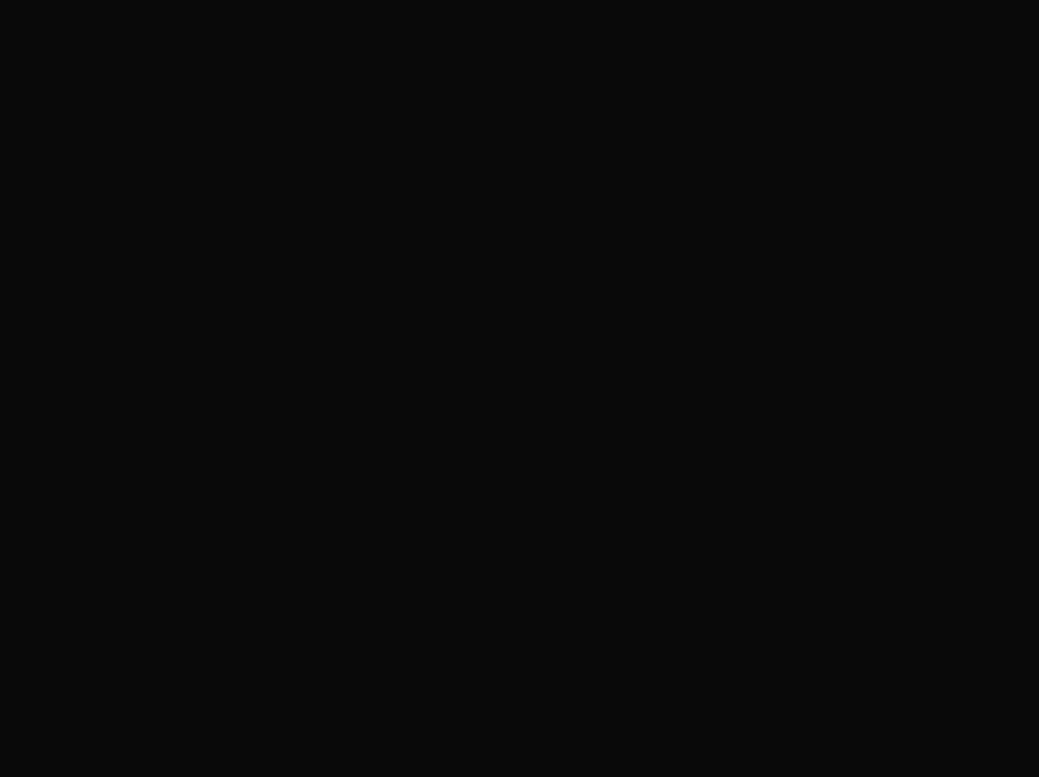
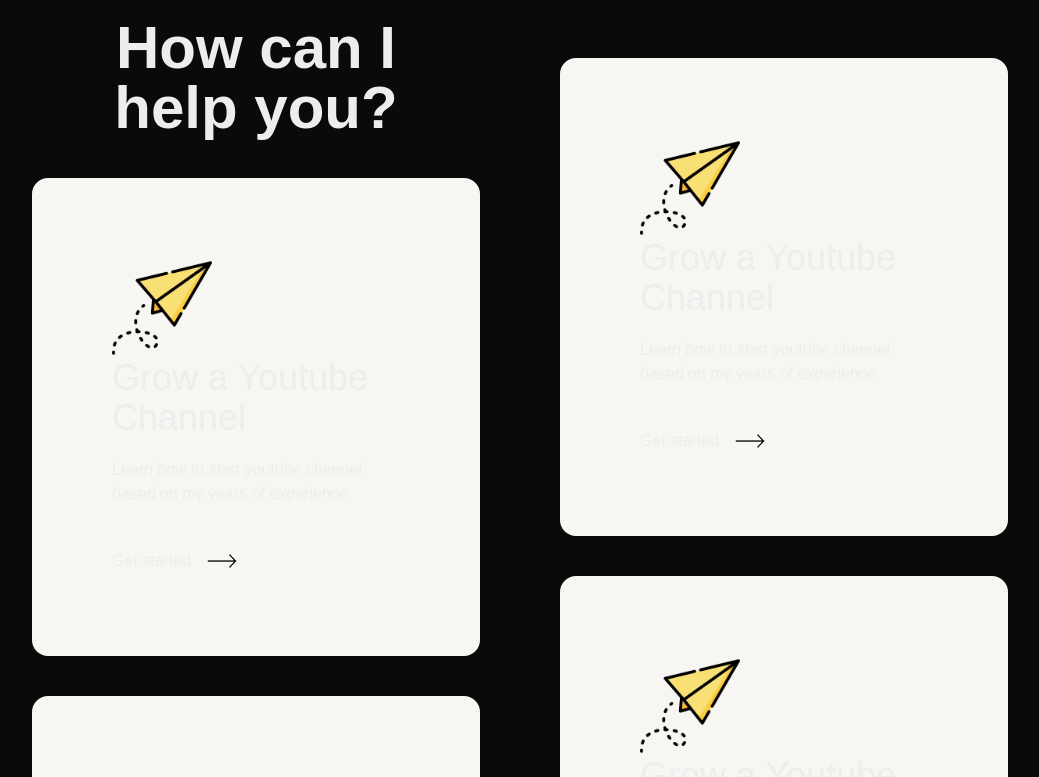
Before and after one commit to ronythankachan/ronythankachan.com, a Next.js app: page / in a window 1280 px wide. Shown: the part 1020-1797 px from the top of the page, without its empty margins (120-1159 px from the left). Before the commit the page ends 942 px from the top, so only its background shows below. Built offline with nearby package versions, Linux system fonts and the light colour scheme.

Commit message:
Service cards added

```diff
--- /dev/null
+++ b/app/components/ServiceCard.tsx
@@ -0,0 +1,20 @@
+import React from "react";
+import Image from "next/image";
+
+const ServiceCard = () => {
+  return (
+    <div className="bg-[#f8f6f3] flex flex-col items-start p-20 rounded-2xl mt-10 hover:bg-orange-300">
+      <Image src={"/message.png"} alt="hero" width={100} height={100} />
+      <h1 className="text-4xl mb-5">Grow a Youtube Channel</h1>
+      <h3>
+        Learn how to start youtube channel based on my years of experience{" "}
+      </h3>
+      <div className="flex items-center justify-center space-x-4 mt-10">
+        <button>Get started</button>
+        <Image src={"/arrow.png"} alt="arrow" width={30} height={30} />
+      </div>
+    </div>
+  );
+};
+
+export default ServiceCard;
--- /dev/null
+++ b/app/components/Services.tsx
@@ -0,0 +1,27 @@
+import React from "react";
+import ServiceCard from "./ServiceCard";
+
+const HowCanIHelp = () => {
+  return (
+    <div className="flex px-28 py-10 mt-20 space-x-20">
+      <div className="w-1/2">
+        <div className="font-bold text-6xl mb-10 text-center">
+          <h1>
+            How can I <br /> help you?
+          </h1>
+        </div>
+        <ServiceCard />
+        <ServiceCard />
+        <ServiceCard />
+      </div>
+
+      <div className="w-1/2">
+        <ServiceCard />
+        <ServiceCard />
+        <ServiceCard />
+      </div>
+    </div>
+  );
+};
+
+export default HowCanIHelp;
--- a/app/page.tsx
+++ b/app/page.tsx
@@ -1,10 +1,12 @@
 import React from "react";
 import Hero from "./components/Hero";
+import Services from "./components/Services";
 
 const Home = () => {
   return (
     <div>
       <Hero />
+      <Services />
     </div>
   );
 };
```
Also changed, not shown: public/arrow.png (added).
